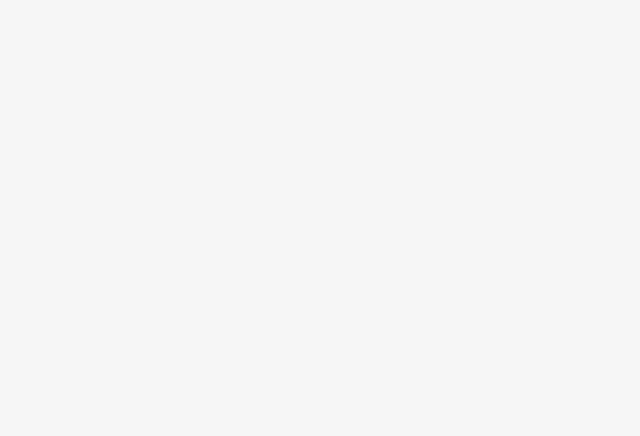
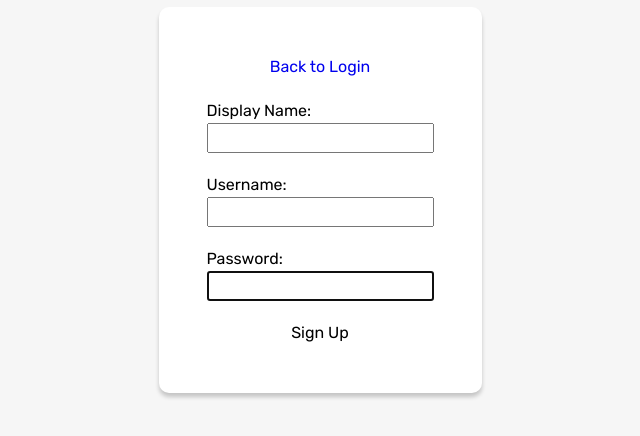
Before and after one commit to Jrwolf99/Coffee-Haus, a React (Create React App) app: page /signup in a window 1280 px wide. Before the commit this address had no page. Shown: the part 200-636 px from the top of the page, without its empty margins (320-960 px from the left). Built offline with nearby package versions, Linux system fonts and the light colour scheme.

Commit message:
finished a signup with email and pass feature

```diff
--- a/package.json
+++ b/package.json
@@ -9,6 +9,7 @@
     "@testing-library/jest-dom": "^5.16.4",
     "@testing-library/react": "^13.0.1",
     "@testing-library/user-event": "^13.5.0",
+    "firebase": "8.5",
     "react": "^18.0.0",
     "react-calendar": "^3.7.0",
     "react-dom": "^18.0.0",
--- a/src/components/App.jsx
+++ b/src/components/App.jsx
@@ -2,6 +2,7 @@ import React from 'react'
 import { Routes, Route } from "react-router-dom";
 import Home from './Home';
 import Login from './Login';
+import Signup from './Signup';
 
 
 
@@ -11,6 +12,7 @@ export default function App() {
 
       <Routes>
         <Route path="/" element={<Login />} />
+        <Route path="/signup" element={<Signup />} />
         <Route path="/home/*" element={<Home />} />
       </Routes>
 
--- a/src/components/Login.jsx
+++ b/src/components/Login.jsx
@@ -1,6 +1,9 @@
 import React, { useState } from 'react'
 import styled from "styled-components"
 import { Link } from 'react-router-dom'
+
+import { StyledFlexColumn } from './StyledComponents/Utility';
+
 
 const StyledLoginPage = styled.div`
     height: 100vh;
@@ -31,18 +34,24 @@ const StyledLoginForm = styled.form`
 
 export default function Login() {
 
-    const [username, setUsername] = useState();
+    const [email, setEmail] = useState();
     const [password, setPassword] = useState();
+
+    const handleSubmit = (e) => {
+        e.preventDefault();
+        console.log(email, password)
+    }
+
 
     return (
         <StyledLoginPage>
-            <StyledLoginForm>
+            <StyledLoginForm onSubmit={handleSubmit}>
                 <label>
                     Username:
                     <input
                         type="text"
                         autoFocus={true}
-                        onChange={(e) => setUsername(e.target.value)}
+                        onChange={(e) => setEmail(e.target.value)}
                     />
                 </label>
 
@@ -54,8 +63,11 @@ export default function Login() {
                         onChange={(e) => setPassword(e.target.value)}
                     />
                 </label>
-                <Link to="/">Submit</Link>
-                <Link to="/home">Continue as Guest</Link>
+                <button>Submit</button>
+                <StyledFlexColumn>
+                    <Link to="/signup">Not signed up? Resgister here!</Link>
+                    <Link to="/home/habit">Continue as Guest</Link>
+                </StyledFlexColumn>
             </StyledLoginForm>
         </StyledLoginPage>
     )
--- /dev/null
+++ b/src/components/Signup.jsx
@@ -0,0 +1,92 @@
+import React, { useState } from 'react'
+import { Link } from 'react-router-dom';
+import styled from 'styled-components';
+import { useSignup } from '../hooks/useSignup';
+
+
+
+const StyledLoginPage = styled.div`
+height: 100vh;
+width: 100vw;
+display: flex;
+justify-content: center;
+align-items: center;
+`;
+
+const StyledLoginForm = styled.form`
+display: flex;
+flex-direction: column;
+justify-content: center;
+align-items: center;
+background-color: white;
+box-shadow: 0px 4px 4px rgba(0, 0, 0, 0.2);
+padding: 3em;
+border-radius: 10px;
+gap: 20px;
+&>label{
+    display: flex;
+    flex-direction: column;
+    align-items: left;
+}
+`;
+
+const StyledLoading = styled.button`
+`;
+const StyledErrorMsg = styled.p`
+color: red;
+font-size: 0.8rem;
+`;
+
+
+export default function Signup() {
+
+    const [email, setEmail] = useState();
+    const [password, setPassword] = useState();
+    const [displayName, setDisplayName] = useState();
+
+    const { signup, isPending, error } = useSignup();
+
+
+    const handleSubmit = (e) => {
+        e.preventDefault();
+        signup(email, password, displayName)
+    }
+
+
+
+    return (
+        <StyledLoginPage>
+            <StyledLoginForm onSubmit={handleSubmit}>
+                <Link to="/">Back to Login</Link>
+                <label>
+                    Display Name:
+                    <input
+                        type="text"
+                        autoFocus={true}
+                        onChange={(e) => setDisplayName(e.target.value)}
+                    />
+                </label>
+                <label>
+                    Username:
+                    <input
+                        type="text"
+                        autoFocus={true}
+                        onChange={(e) => setEmail(e.target.value)}
+                    />
+                </label>
+
+                <label>
+                    Password:
+                    <input
+                        type="password"
+                        autoFocus={true}
+                        onChange={(e) => setPassword(e.target.value)}
+                    />
+                </label>
+                {!isPending && <button>Sign Up</button>}
+                {isPending && <StyledLoading disabled>loading...</StyledLoading>}
+                {error && <StyledErrorMsg>{error}</StyledErrorMsg>}
+            </StyledLoginForm>
+        </StyledLoginPage>
+    )
+}
--- a/src/components/StyledComponents/Utility.jsx
+++ b/src/components/StyledComponents/Utility.jsx
@@ -0,0 +1,10 @@
+import styled from "styled-components"
+
+
+
+export const StyledFlexColumn = styled.div`
+  display: flex;
+  flex-direction: column;
+  justify-content: center;
+  align-items: center;
+`;
--- /dev/null
+++ b/src/firebase/config.js
@@ -0,0 +1,21 @@
+import firebase from "firebase/app";
+import "firebase/firestore";
+import "firebase/auth";
+
+const firebaseConfig = {
+  apiKey: "AIzaSyAAuLObNqj8SRRoUiqptSvPo0BJBGTeGVw",
+  authDomain: "coffee-haus.firebaseapp.com",
+  projectId: "coffee-haus",
+  storageBucket: "coffee-haus.appspot.com",
+  messagingSenderId: "695144685557",
+  appId: "1:695144685557:web:8321d480bba2d06d098abc",
+};
+
+//init firebase
+firebase.initializeApp(firebaseConfig);
+
+//init services
+const projectFirestore = firebase.firestore();
+const projectAuth = firebase.auth();
+
+export { projectFirestore, projectAuth };
--- /dev/null
+++ b/src/hooks/useSignup.js
@@ -0,0 +1,35 @@
+import { useState } from "react";
+import { projectAuth } from "../firebase/config";
+
+export const useSignup = () => {
+  const [error, setError] = useState(null);
+  const [isPending, setIsPending] = useState(false);
+
+  const signup = async (email, password, displayName) => {
+    setError(null);
+    setIsPending(true);
+
+    try {
+      const response = await projectAuth.createUserWithEmailAndPassword(
+        email,
+        password
+      );
+
+      if (!response) {
+        throw new Error("Could not complete signup");
+      }
+      console.log(response.user);
+
+      await response.user.updateProfile({ displayName });
+
+      setIsPending(false);
+      setError(null);
+    } catch (error) {
+      console.log(error.message);
+      setError(error.message);
+      setIsPending(false);
+    }
+  };
+
+  return { error, isPending, signup };
+};
```
Also changed, not shown: 1 other file (tests, documents, lock files or other folders).
